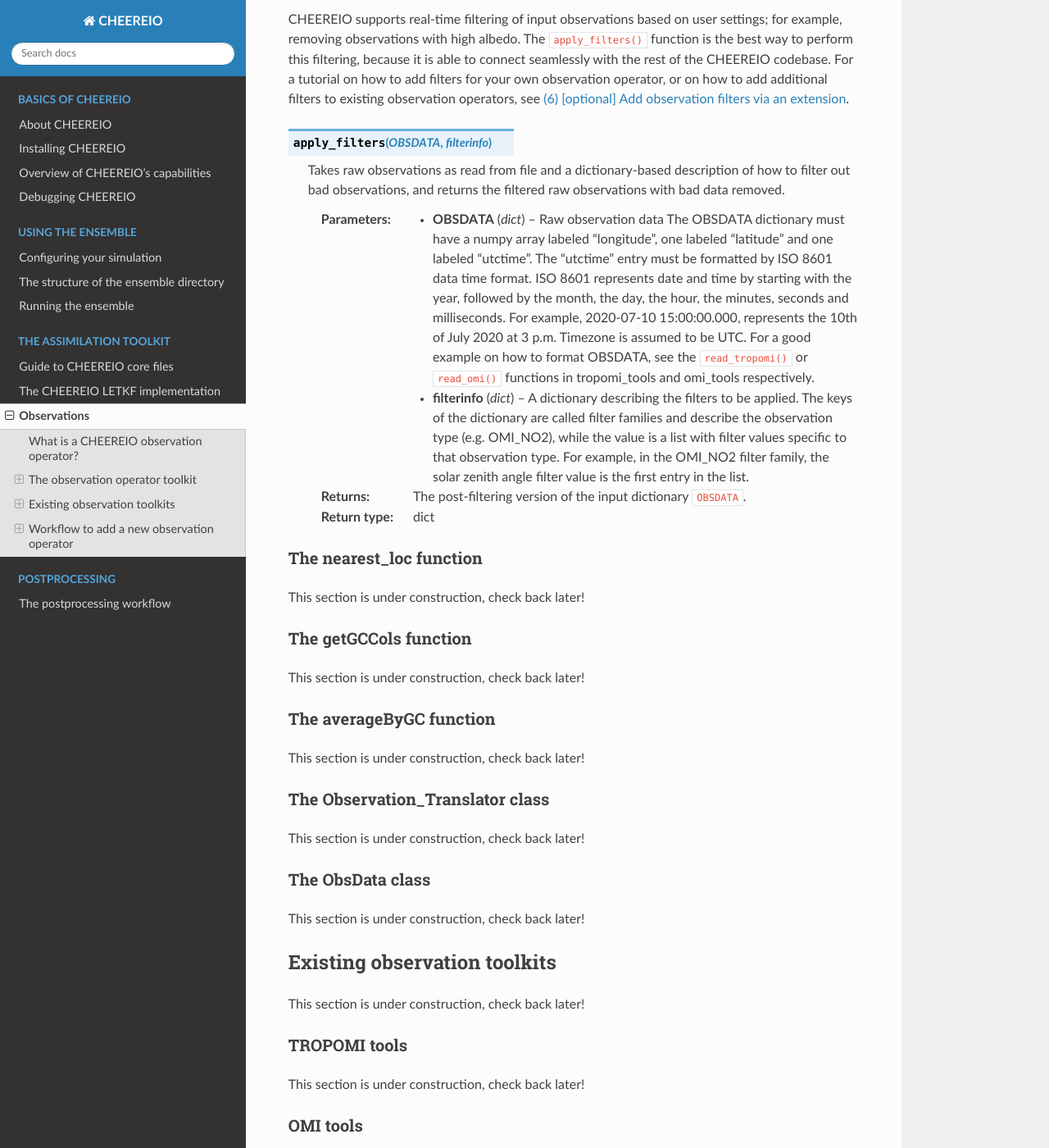
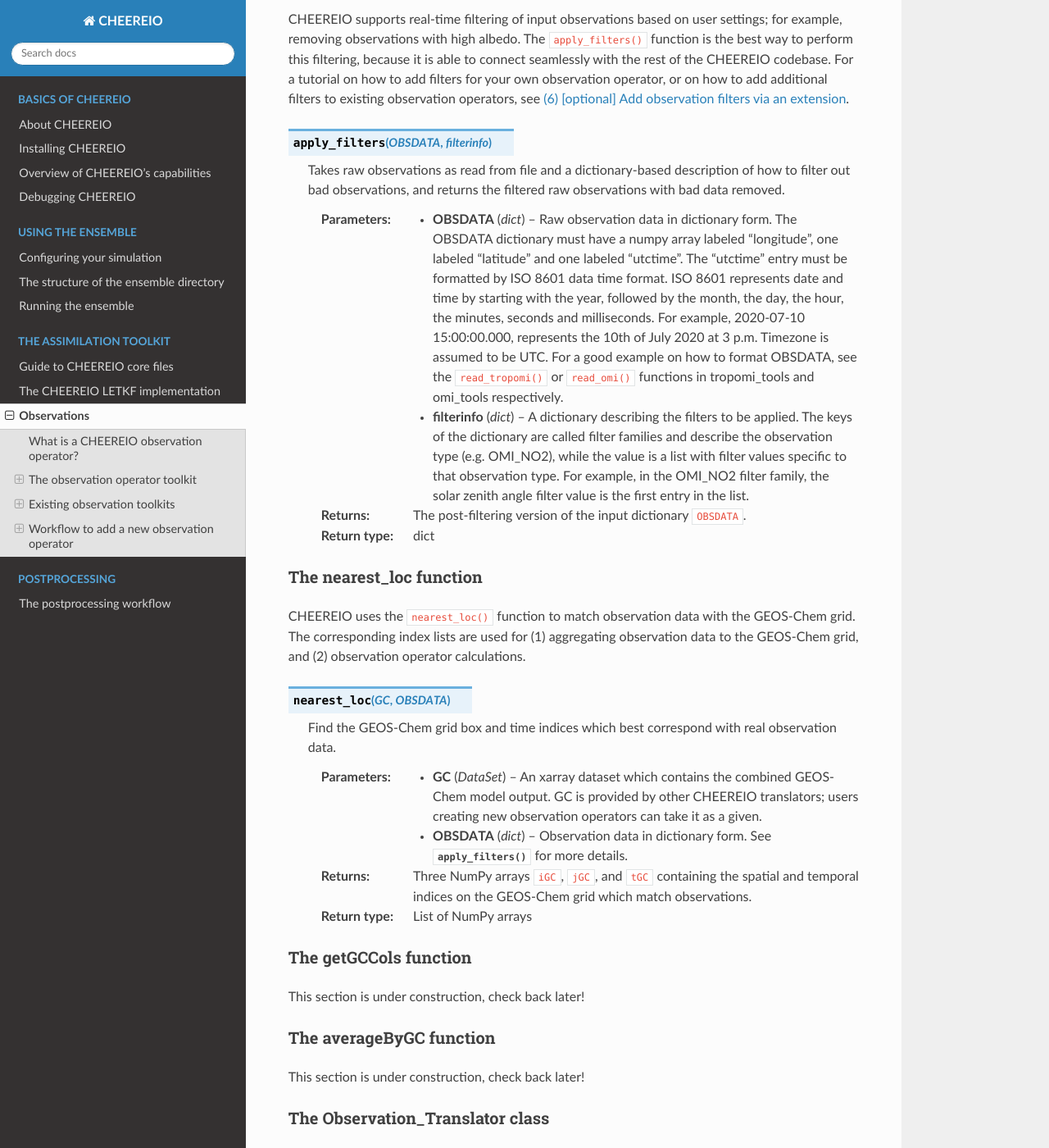
Before and after one commit to drewpendergrass/CHEEREIO, a Sphinx documentation site: the page built from docs/Observations.rst, in a window 1280 px wide and 1400 px high, scrolled down 2627 px. Shown: the whole window at 82% size. Built offline with Sphinx 7.4.7 and the Read the Docs theme 2.0.0, drawn with Linux system fonts in a browser that asks for light colours.

Commit message:
documented more functions

```diff
--- a/docs/Observations.rst
+++ b/docs/Observations.rst
@@ -58,7 +58,7 @@ CHEEREIO supports real-time filtering of input observations based on user settin
 
    Takes raw observations as read from file and a dictionary-based description of how to filter out bad observations, and returns the filtered raw observations with bad data removed.
 
-   :param dict OBSDATA: Raw observation data The OBSDATA dictionary must have a numpy array labeled "longitude", one labeled "latitude" and one labeled "utctime". The "utctime" entry must be formatted by ISO 8601 data time format. ISO 8601 represents date and time by starting with the year, followed by the month, the day, the hour, the minutes, seconds and milliseconds. For example, 2020-07-10 15:00:00.000, represents the 10th of July 2020 at 3 p.m. Timezone is assumed to be UTC. For a good example on how to format OBSDATA, see the ``read_tropomi()`` or ``read_omi()`` functions in tropomi_tools and omi_tools respectively.
+   :param dict OBSDATA: Raw observation data in dictionary form. The OBSDATA dictionary must have a numpy array labeled "longitude", one labeled "latitude" and one labeled "utctime". The "utctime" entry must be formatted by ISO 8601 data time format. ISO 8601 represents date and time by starting with the year, followed by the month, the day, the hour, the minutes, seconds and milliseconds. For example, 2020-07-10 15:00:00.000, represents the 10th of July 2020 at 3 p.m. Timezone is assumed to be UTC. For a good example on how to format OBSDATA, see the ``read_tropomi()`` or ``read_omi()`` functions in tropomi_tools and omi_tools respectively.
    :param dict filterinfo: A dictionary describing the filters to be applied. The keys of the dictionary are called filter families and describe the observation type (e.g. OMI_NO2), while the value is a list with filter values specific to that observation type. For example, in the OMI_NO2 filter family, the solar zenith angle filter value is the first entry in the list.
    :return: The post-filtering version of the input dictionary ``OBSDATA``.
    :rtype: dict
@@ -66,7 +66,16 @@ CHEEREIO supports real-time filtering of input observations based on user settin
 The nearest_loc function
 ~~~~~~~~~~~~~
 
-This section is under construction, check back later!
+CHEEREIO uses the ``nearest_loc()`` function to match observation data with the GEOS-Chem grid. The corresponding index lists are used for (1) aggregating observation data to the GEOS-Chem grid, and (2) observation operator calculations.
+
+.. py:function:: nearest_loc(GC,OBSDATA)
+
+   Find the GEOS-Chem grid box and time indices which best correspond with real observation data.
+
+   :param DataSet GC: An xarray dataset which contains the combined GEOS-Chem model output. GC is provided by other CHEEREIO translators; users creating new observation operators can take it as a given.
+   :param dict OBSDATA: Observation data in dictionary form. See :py:func:`apply_filters` for more details.
+   :return: Three NumPy arrays ``iGC``, ``jGC``, and ``tGC`` containing the spatial and temporal indices on the GEOS-Chem grid which match observations.
+   :rtype: List of NumPy arrays
 
 The getGCCols function
 ~~~~~~~~~~~~~
```
